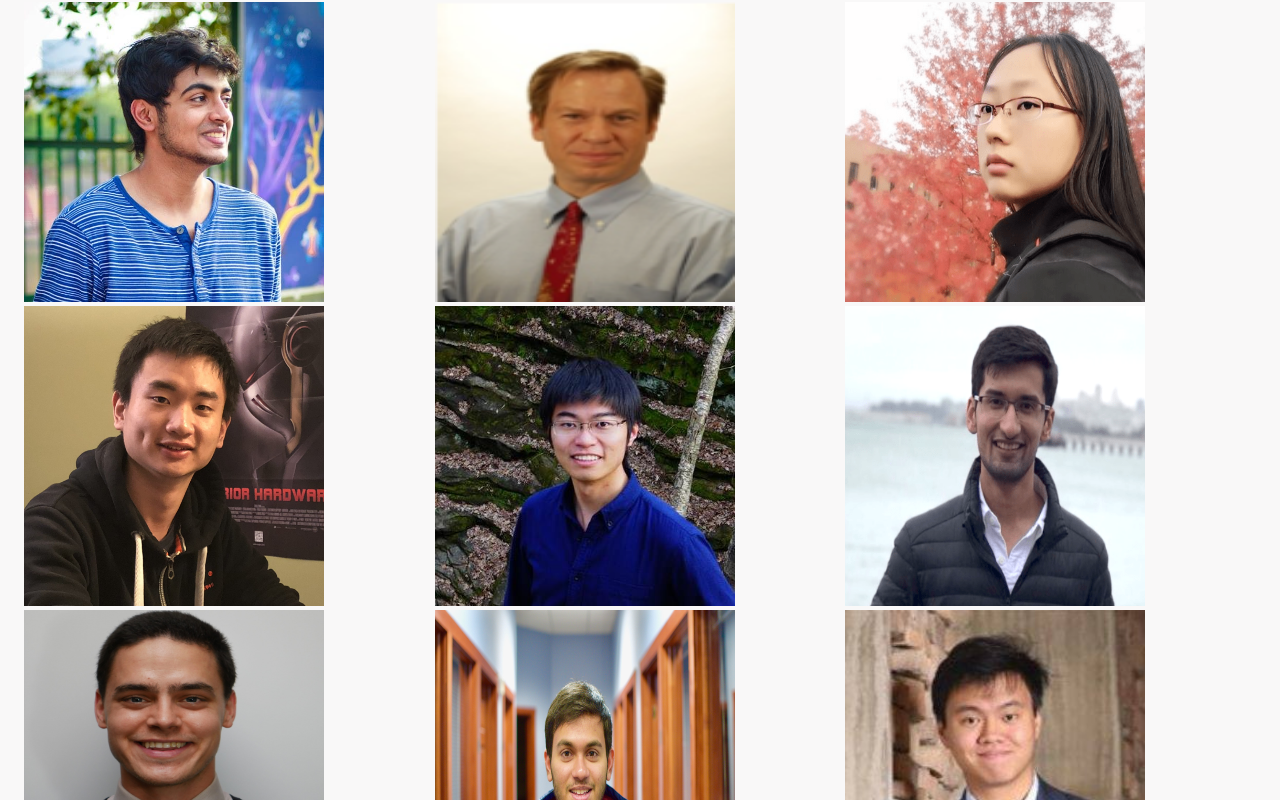
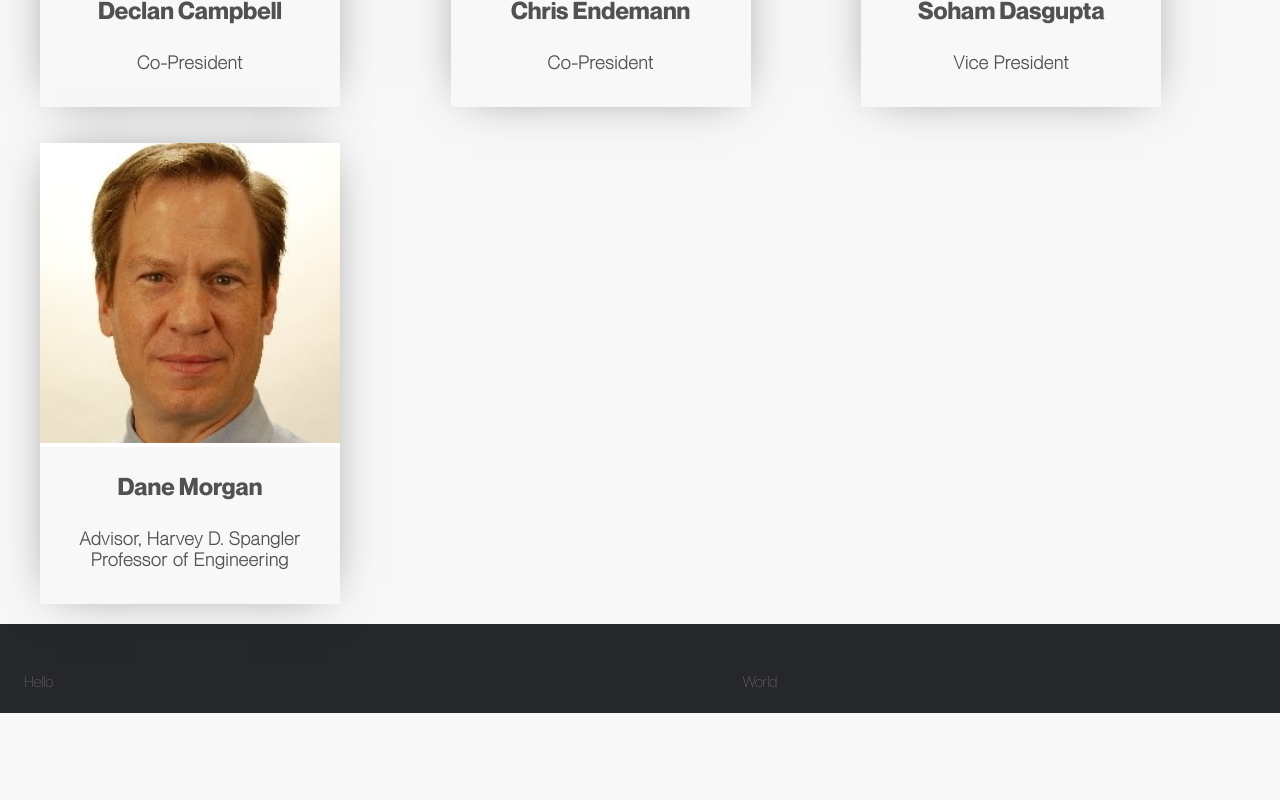
Before and after one commit to aiclubuwmadison/aiclubuwmadison.github.io, a React (Create React App) app: page /leadership in a window 1280 px wide. Shown: the part 520-1320 px from the top of the page. After the commit the page ends 1233 px from the top, so only its background shows below. Built offline with nearby package versions, Linux system fonts and the light colour scheme.

Commit message:
Leadership cards

```diff
--- a/src/components/Leadership.js
+++ b/src/components/Leadership.js
@@ -9,54 +9,42 @@ const Leadership = () => {
     return (
         <Container>
             <Header>
-                Leadership
+                Our Leadership
             </Header>
-            <Subheader>
-                Current Leaders
-            </Subheader>
             <Grid container direction="column">
                 <Grid container direction="row">
                     <Grid item xs>
-                        <Portrait file="declan.jpg"/>
+                        <Portrait
+                            file="declan.jpg"
+                            title="Co-President"
+                            name="Declan Campbell"
+                        />
                     </Grid>
                     <Grid item xs>
-                        <Portrait file="chris.jpg"/>
+                        <Portrait
+                            file="chris.jpg"
+                            title="Co-President"
+                            name="Chris Endemann"
+                            link="https://www.linkedin.com/in/chris-endemann"
+                        />
                     </Grid>
                     <Grid item xs>
-                        <Portrait file="soham.jpg"/>
+                        <Portrait
+                            file="soham.jpg"
+                            title="Vice President"
+                            name="Soham Dasgupta"
+                            link="https://www.linkedin.com/in/sohdas"
+                        />
                     </Grid>
                 </Grid>
                 <Grid container direction="row">
-                    <Grid item xs>
-                        <Portrait file="abhay.jpg"/>
-                    </Grid>
-                    <Grid item xs>
-                        <Portrait file="dane.png"/>
-                    </Grid>
-                    <Grid item xs>
-                        <Portrait file="dandi.png"/>
-                    </Grid>
-                </Grid>
-                <Grid container direction="row">
-                    <Grid item xs>
-                        <Portrait file="eric.jpg"/>
-                    </Grid>
-                    <Grid item xs>
-                        <Portrait file="jinman.jpg"/>
-                    </Grid>
-                    <Grid item xs>
-                        <Portrait file="keshav.png"/>
-                    </Grid>
-                </Grid>
-                <Grid container direction="row">
-                    <Grid item xs>
-                        <Portrait file="nick.jpg"/>
-                    </Grid>
-                    <Grid item xs>
-                        <Portrait file="rakshith.jpg"/>
-                    </Grid>
-                    <Grid item xs>
-                        <Portrait file="richard.jpg"/>
+                    <Grid item xs={4}>
+                        <Portrait
+                            file="dane.jpg"
+                            title="Advisor, Harvey D. Spangler Professor of Engineering"
+                            name="Dane Morgan"
+                            link="https://directory.engr.wisc.edu/mse/faculty/morgan_dane"
+                        />
                     </Grid>
                 </Grid>
             </Grid>
--- a/src/components/display/Portrait.js
+++ b/src/components/display/Portrait.js
@@ -1,15 +1,34 @@
 import React from 'react';
+import Subheader from '../typographic/Subheader';
+import BodyText from '../typographic/BodyText';
 
-const Portrait = ({file}) => {
+const Portrait = ({file, link, name, title}) => {
 
     return (
-        <>
-            <img
-                src={`${process.env.PUBLIC_URL}/images/portraits/${file}`}
-                width={300}
-                height={300}
-            />
-        </>
+        <div className="card">
+            <a
+                className="card-image"
+                href={link}
+                target="_blank"
+            >
+                <img
+                    src={`${process.env.PUBLIC_URL}/images/portraits/${file}`}
+                    width={300}
+                    height={300}
+                />
+            </a>
+            <a
+                className="card-description"
+                href={link}
+                target="_blank"
+            >
+                <Subheader> {name} </Subheader>
+                <BodyText>
+                    {title}
+                </BodyText>
+            </a>
+
+        </div>
     )
 };
 
--- a/src/index.css
+++ b/src/index.css
@@ -143,6 +143,47 @@ code {
   background-color: #717171;
 }
 
+/* Portraits */
+
+.card-image {
+	display: block;
+	background: #fff center center no-repeat;
+	background-size: cover;
+}
+
+.card {
+	display: inline-block;
+	max-width: 20rem;
+	margin: 1rem;
+	font-size: 1rem;
+	text-decoration: none;
+	overflow: hidden;
+	box-shadow: 0 0 3rem -1rem rgba(0,0,0,0.5);
+  transition: transform 0.1s ease-in-out, box-shadow 0.1s;
+  width: 300px;
+}
+
+.card:hover {
+	transform: translateY(-0.5rem) scale(1.0125);
+	box-shadow: 0 0.5em 3rem -1rem rgba(0,0,0,0.5);
+}
+
+.card-description {
+	display: block;
+	padding: 1em 0.5em;
+	color: #515151;
+  text-decoration: none;
+  text-align: center;
+}
+
+.card-description > h2 {
+	margin: 0 0 0.5em;
+}
+
+.card-description > p {
+	margin: 0;
+}
+
 /* Fading animation */
 .fade {
   -webkit-animation-name: fade;
```
Also changed, not shown: src/components/typographic/Subheader.js (+3 -4 lines), public/images/portraits/dane.jpg (added), public/images/portraits/dane.png (deleted).
